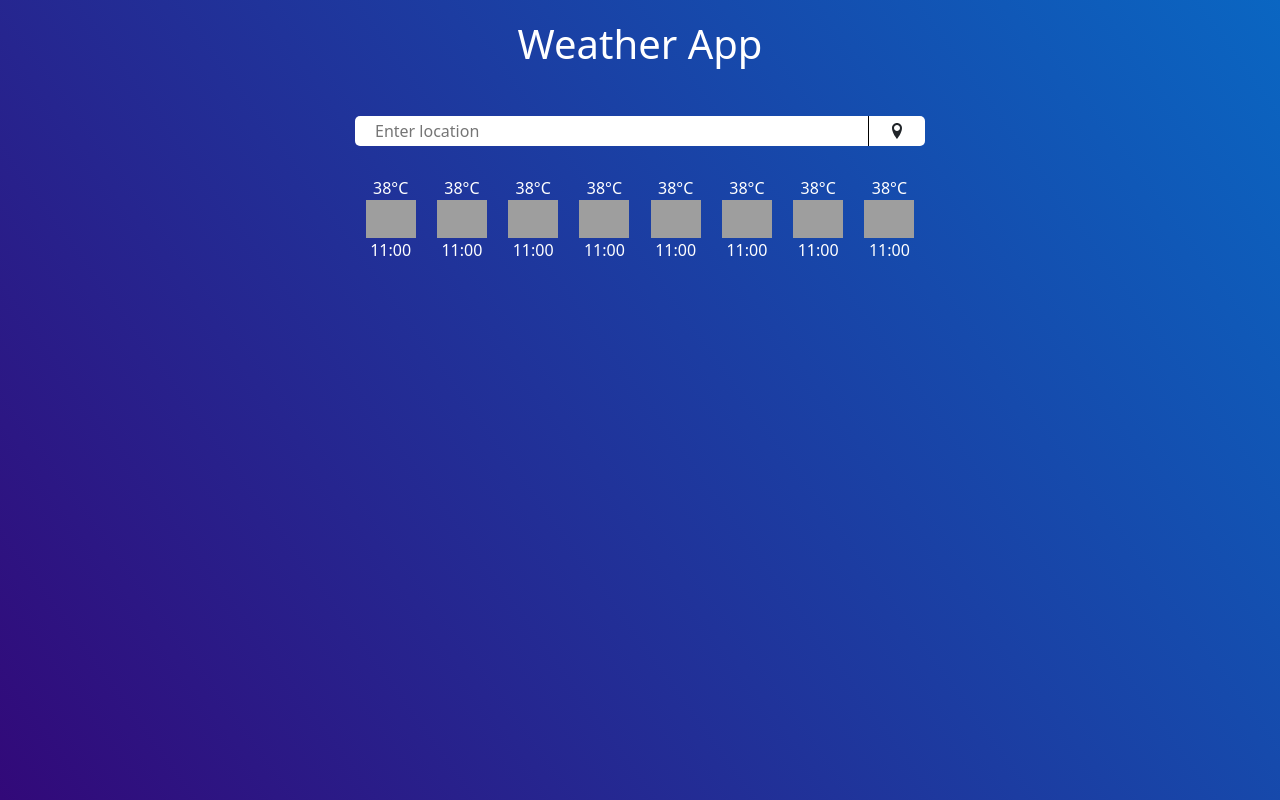
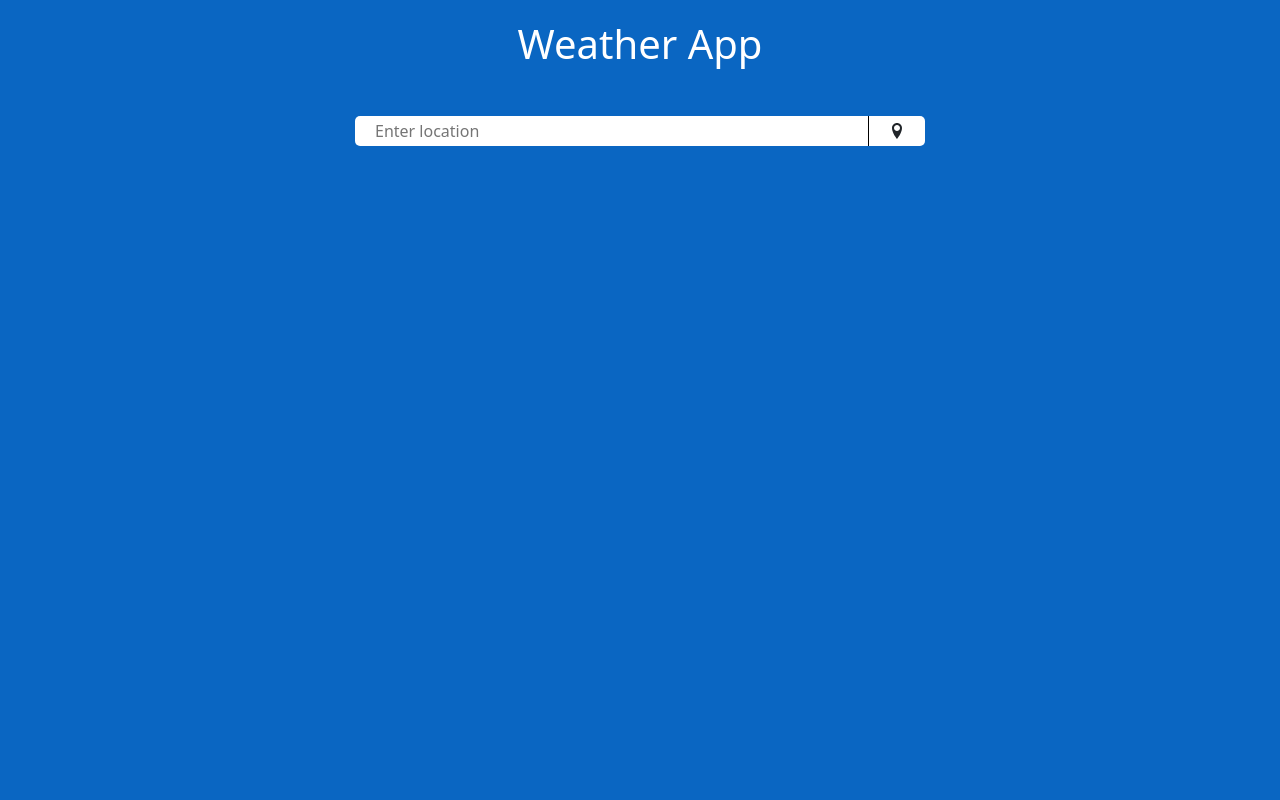
Before and after one commit to sathisk15/Weather_App, a React (Create React App) app: page / in a window 1280 px wide. Built offline with nearby package versions, Linux system fonts and the light colour scheme; grey boxes are pictures that could not be loaded.

Commit message:
hourly component compeleted

```diff
--- a/src/App.css
+++ b/src/App.css
@@ -8,11 +8,6 @@
   width: 100vw;
   height: 100vh;
   background: rgb(10, 102, 194);
-  background: linear-gradient(
-    234deg,
-    rgba(10, 102, 194, 1) 0%,
-    rgba(50, 9, 121, 1) 100%
-  );
   display: flex;
   flex-direction: column;
   align-items: center;
@@ -66,12 +61,16 @@ input:focus {
   padding: 10px;
   color: #fff;
 }
-
+.weather-box .icon {
+  width: 120px;
+  height: 120px;
+  overflow: hidden;
+  display: flex;
+  justify-content: center;
+  align-items: center;
+}
 .weather-box .icon img {
-  width: 150px;
-  height: 150px;
-  transform: scale(1.5);
-  z-index: -99;
+  transform: scale(2);
 }
 .weather-box .temperature {
   font-size: 60px;
@@ -120,22 +119,23 @@ input:focus {
 .WeatherForcast {
   width: 100%;
   display: flex;
-  justify-content: center;
   align-items: center;
-  margin-top: 20px;
+  margin-top: 10px;
+  overflow: hidden;
+  overflow-x: auto;
+  padding: 10px 0;
 }
 .hourBox {
+  width: 15%;
   display: flex;
-  width: 15%;
   flex-direction: column;
   justify-content: center;
   align-items: center;
+  margin: 0 5px;
+  color: #fff;
 }
-.hourBox{
-  color: #fff;
-  margin: 10px 0;
-}
-.hourBox p{
+
+.hourBox p {
   margin: 0;
 }
 .hourBox img {
--- a/src/App.js
+++ b/src/App.js
@@ -5,21 +5,27 @@ import WeatherForcast from './components/WeatherForcast';
 import { useState } from 'react';
 
 function App() {
-  const [cityData, setCityData] = useState();
-  const getCityDetails = (data) => {
-    setCityData(data);
+  const [weatherData, setWeatherData] = useState();
+  const [forecastData, setForecastData] = useState();
+  const getWeatherData = (data) => {
+    setWeatherData(data);
   };
-  console.log(cityData);
+  const getForecastData = (data) => {
+    setForecastData(data);
+  };
   return (
     <div className="App">
-      <h1 className='apptitle'>Weather App</h1>
-      <Searchbox getCityDetails={getCityDetails} />
-      {cityData && (
+      <h1 className="apptitle">Weather App</h1>
+      <Searchbox
+        getWeatherData={getWeatherData}
+        getForecastData={getForecastData}
+      />
+      {weatherData && (
         <CurrentWeatherBox
-          weatherData={{ main: cityData.main, weather: cityData.weather }}
+          weatherData={{ main: weatherData.main, weather: weatherData.weather }}
         />
       )}
-      <WeatherForcast />
+      {forecastData && <WeatherForcast forecastData={forecastData}/>}
     </div>
   );
 }
--- a/src/Utils/GeocodeAPI.js
+++ b/src/Utils/GeocodeAPI.js
@@ -7,7 +7,15 @@ const Geo_Code_options = {
 const Geo_Code_API_URL = 'https://wft-geo-db.p.rapidapi.com/v1/geo';
 
 const weatherAPI = 'https://api.openweathermap.org/data/2.5';
+const weatherForcastAPI = `https://api.openweathermap.org/data/2.5`;
+const weatherImgLink = `https://openweathermap.org/img/wn`;
+
 const weatherAPIKey = 'bbe29ed0bd009073e5e16a38cd09ade4';
-
-const weatherForcast = `api.openweathermap.org/data/2.5/forecast?lat=44.34&lon=10.99&appid={API key}`
-export { Geo_Code_options, Geo_Code_API_URL, weatherAPI, weatherAPIKey, weatherForcast };
+export {
+  Geo_Code_options,
+  Geo_Code_API_URL,
+  weatherAPI,
+  weatherAPIKey,
+  weatherForcastAPI,
+  weatherImgLink,
+};
--- a/src/components/CurrentWeatherBox.js
+++ b/src/components/CurrentWeatherBox.js
@@ -1,5 +1,5 @@
 const CurrentWeatherBox = ({ weatherData }) => {
-  const FtoC = (d) => (d - 273.15).toFixed(0);
+  const KtoC = (d) => (d - 273.15).toFixed(0);
   return (
     <div className="container">
       <div className="row d-flex justify-content-center">
@@ -13,7 +13,7 @@ const CurrentWeatherBox = ({ weatherData }) => {
                 />
               </div>
               <div className="temperature">
-                {FtoC(weatherData.main.temp)}&deg;C
+                {KtoC(weatherData.main.temp)}&deg;C
               </div>
               <div className="climate">
                 {weatherData.weather[0].description}
@@ -21,15 +21,15 @@ const CurrentWeatherBox = ({ weatherData }) => {
               <div className="temperatureRange">
                 <div className="high">
                   <p>High</p>
-                  <p>{FtoC(weatherData.main.temp_max)} &deg;C</p>
+                  <p>{KtoC(weatherData.main.temp_max)} &deg;C</p>
                 </div>
                 <div className="feelslike">
                   <p>Feels like</p>
-                  <p>{FtoC(weatherData.main.feels_like)} &deg;C</p>
+                  <p>{KtoC(weatherData.main.feels_like)} &deg;C</p>
                 </div>
                 <div className="low">
                   <p>Low</p>
-                  <p>{FtoC(weatherData.main.temp_min)} &deg;C</p>
+                  <p>{KtoC(weatherData.main.temp_min)} &deg;C</p>
                 </div>
               </div>
             </div>
--- a/src/components/HourlyForcast.js
+++ b/src/components/HourlyForcast.js
@@ -1,11 +1,14 @@
 import React from 'react';
-
-const HourlyForcast = () => {
+import { weatherImgLink } from '../Utils/GeocodeAPI';
+const HourlyForcast = ({ temp, img, time }) => {
+  const KtoC = (d) => (d - 273.15).toFixed(0);
+  let s = new Date(time * 1000);
+  s = s.getHours();
   return (
     <div className="hourBox">
-      <p>38°C</p>
-      <img src="https://openweathermap.org/img/wn/03d@2x.png" alt="img" />
-      <p>11:00</p>
+      <p>{KtoC(temp)}°C</p>
+      <img src={weatherImgLink + '/' + img + '@2x.png'} alt="img" />
+      <p>{`${s > 12 ? s - 12 : s} ${s > 12 ? 'PM' : 'AM'}`}</p>
     </div>
   );
 };
--- a/src/components/Searchbox.js
+++ b/src/components/Searchbox.js
@@ -3,10 +3,10 @@ import { useState, useEffect } from 'react';
 import axios from 'axios';
 import { ImLocation } from 'react-icons/im';
 import { Geo_Code_options, Geo_Code_API_URL } from '../Utils/GeocodeAPI';
-import { weatherAPI, weatherAPIKey } from '../Utils/GeocodeAPI';
+import { weatherAPI, weatherAPIKey, weatherForcastAPI } from '../Utils/GeocodeAPI';
 import SearchResults from './SearchResults';
 
-const Searchbox = ({getCityDetails}) => {
+const Searchbox = ({ getWeatherData, getForecastData }) => {
   const [location, setLocation] = useState('');
   const [cities, setCities] = useState([]);
   const [toggleResults, setToggleResults] = useState(false);
@@ -30,14 +30,20 @@ const Searchbox = ({getCityDetails}) => {
     setToggleResults(false);
     async function fetchData() {
       if (city) {
-        let { data } = await axios.get(
+        let weatherData = await axios.get(
           `${weatherAPI}/weather?lat=${city.latitude.toFixed(
             4
           )}&lon=${city.longitude.toFixed(4)}&appid=${weatherAPIKey}`
         );
-        getCityDetails(data)
-        console.log("Test Weather API Call")
+        getWeatherData(weatherData.data);
+        let forecastData = await axios.get(
+          `${weatherForcastAPI}/forecast?lat=${city.latitude.toFixed(
+            4
+          )}&lon=${city.longitude.toFixed(4)}&appid=${weatherAPIKey}`
+        );
+        getForecastData(forecastData.data.list.slice(0,8));
       }
+      console.log('WEATHER API CALL COUNT');
     }
     fetchData();
     setLocation(city.city);
--- a/src/components/WeatherForcast.js
+++ b/src/components/WeatherForcast.js
@@ -1,19 +1,19 @@
 import HourlyForcast from './HourlyForcast';
 
-const WeatherForcast = () => {
+const WeatherForcast = ({ forecastData }) => {
   return (
     <div className="container">
       <div className="row d-flex justify-content-center">
         <div className="col-10 col-sm-10 col-md-8 col-lg-6 p-0">
           <div className="WeatherForcast">
-            <HourlyForcast />
-            <HourlyForcast />
-            <HourlyForcast />
-            <HourlyForcast />
-            <HourlyForcast />
-            <HourlyForcast />
-            <HourlyForcast />
-            <HourlyForcast />
+            {forecastData.map((d, i) => (
+              <HourlyForcast
+                key={i}
+                temp={d.main.temp}
+                img={d.weather[0].icon}
+                time={d.dt}
+              />
+            ))}
           </div>
         </div>
       </div>
```
